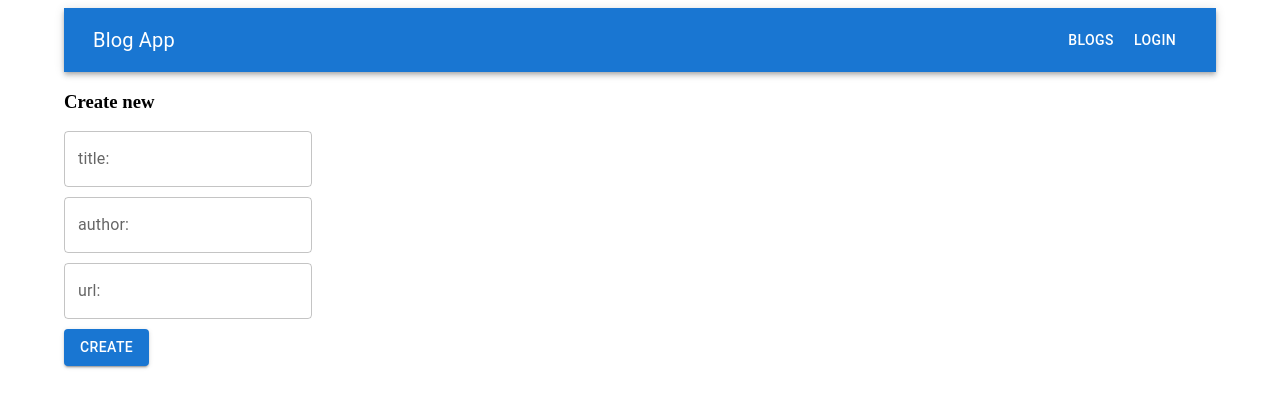
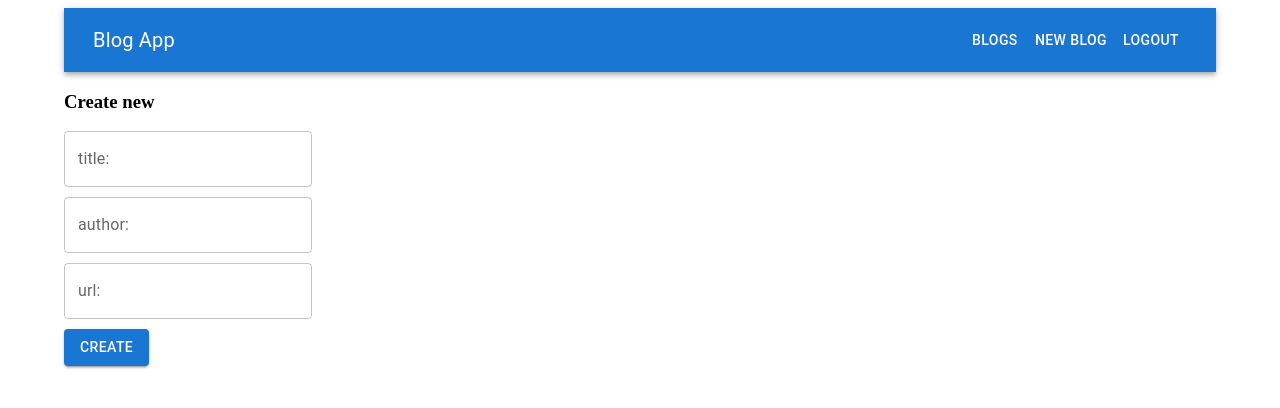
Before and after one commit to Verdecelulandres/Part7-FSO, a React (Vite) app in the folder bloglist/client/: page /create in a window 1280 px wide. Shown: the top 408 px of the page. Built offline with nearby package versions, Linux system fonts and the light colour scheme; no server answers.

Commit message:
update: load user from storage using store

```diff
--- a/bloglist/client/src/App.jsx
+++ b/bloglist/client/src/App.jsx
@@ -1,5 +1,5 @@
-import { useState, useEffect } from "react";
-import { useBlogs, useNotification } from "./store";
+import { useEffect } from "react";
+import { useBlogs, useNotification, useUser } from "./store";
 import { Routes, Route, Link, useNavigate } from "react-router-dom";
 import { Container, AppBar, Toolbar, Button, Typography } from "@mui/material";
 import blogService from "./services/blogs";
@@ -12,32 +12,24 @@ import LoginForm from "./components/LoginForm";
 import CreateBlogForm from "./components/CreateBlogForm";
 
 const App = () => {
-  const [user, setUser] = useState(null);
   const { initialize } = useBlogs();
+  const { loadUser, user } = useUser();
   const { displayNotification } = useNotification();
 
   useEffect(() => {
     initialize();
-  }, [initialize]);
+    loadUser();
+  }, [initialize, loadUser]);
 
   const navigate = useNavigate();
 
   const userStorageStr = "blogAppUser";
 
-  useEffect(() => {
-    const storedUser = window.localStorage.getItem(userStorageStr);
-    if (storedUser) {
-      const loggedInUser = JSON.parse(storedUser);
-      blogService.setToken(loggedInUser.token);
-      setUser(loggedInUser);
-    }
-  }, []);
-
   const handleLogin = async (loginData) => {
     try {
       const JSONusr = await loginService.login(loginData);
       if (JSONusr) {
-        setUser(JSONusr);
+        // setUser(JSONusr);
         window.localStorage.setItem(userStorageStr, JSON.stringify(JSONusr));
         blogService.setToken(JSONusr.token);
         navigate("/");
@@ -49,7 +41,7 @@ const App = () => {
   };
 
   const handleLogout = () => {
-    setUser(null);
+    // setUser(null);
     window.localStorage.removeItem(userStorageStr);
     navigate("/");
   };
--- a/bloglist/client/src/store.js
+++ b/bloglist/client/src/store.js
@@ -38,15 +38,31 @@ const useBlogStore = create((set, get) => ({
     removeBlog: async (id) => {
       try {
         await blogService.deleteBlog(id);
-        set(state => ({ blogs: state.blogs.filter(b => b.id !== id) }));
+        set((state) => ({ blogs: state.blogs.filter((b) => b.id !== id) }));
       } catch (error) {
-        console.log(error);
+        console.error(error);
       }
     },
     findBlog: (id) => get().blogs.find((b) => b.id === id),
   },
 }));
 
+const userStorageStr = "blogAppUser";
+
+const useUserStore = create((set) => ({
+  user: {},
+  loadUser: () => {
+    const storedUser = window.localStorage.getItem(userStorageStr);
+    if (storedUser) {
+      const user = JSON.parse(storedUser);
+      blogService.setToken(user.token);
+      set(() => ({ user }));
+    }
+  },
+  actions: {},
+}));
+
 export const useNotification = () => useNotificationStore();
 export const useBlogs = () => useBlogStore();
 export const useBlogActions = () => useBlogStore((state) => state.actions);
+export const useUser = () => useUserStore();
```
